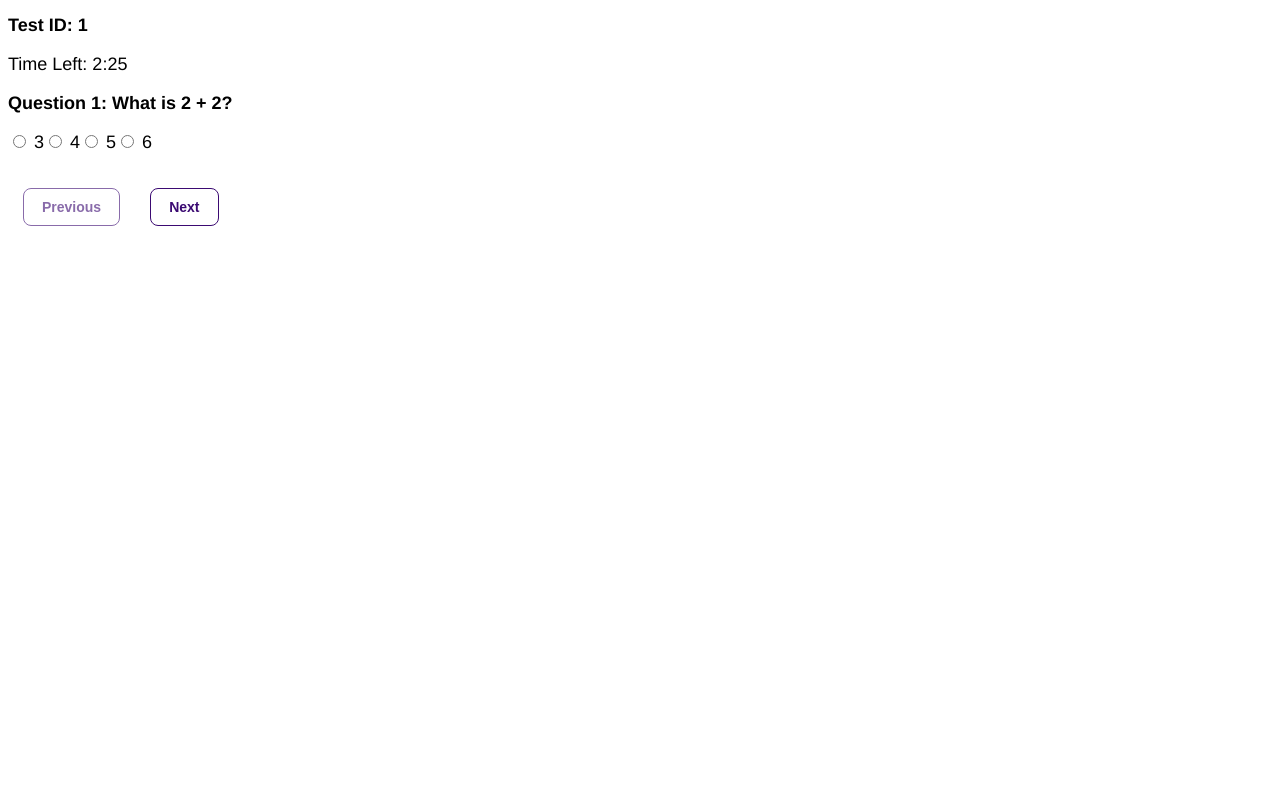
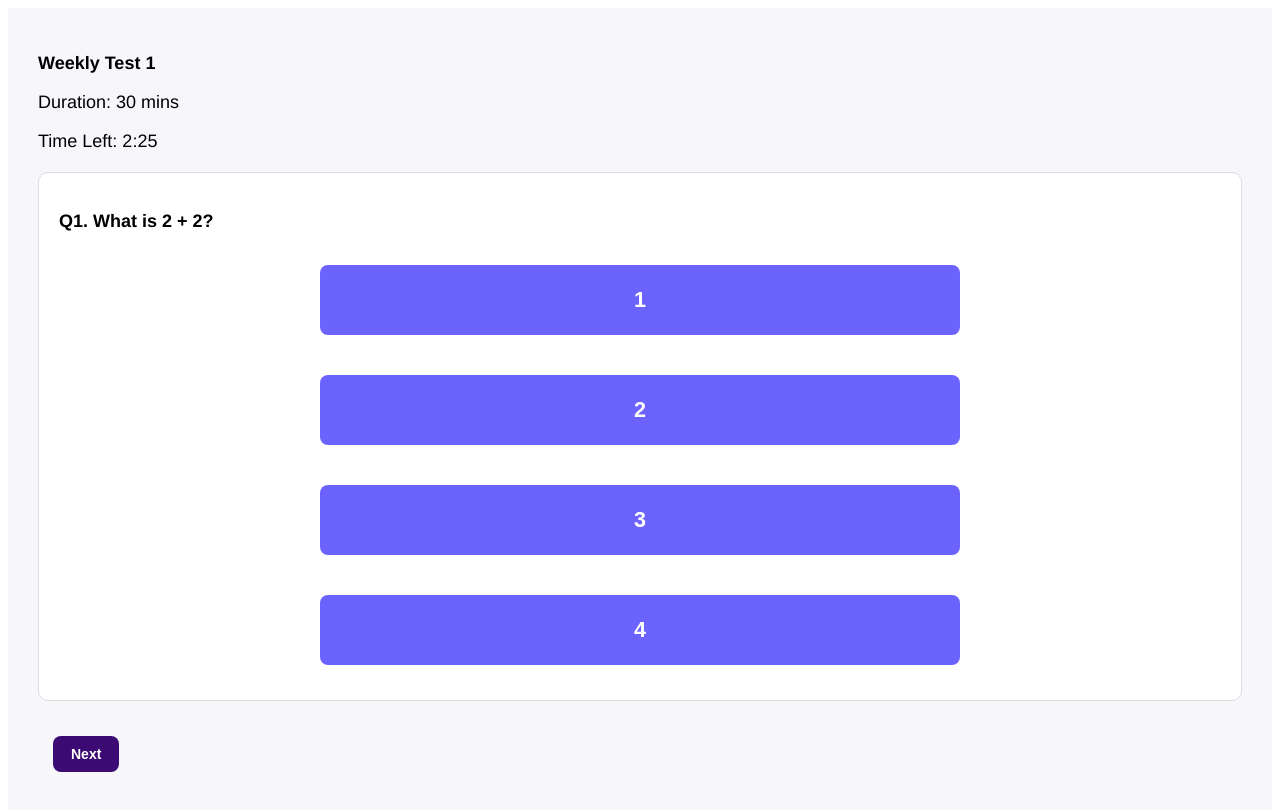
Before and after one commit to Excellent-Learning-Global/ELG-Exam-app, a React (Vite) app: page /test/1 in a window 1280 px wide. Shown: the top 810 px of the page. Built offline with nearby package versions, Linux system fonts and the light colour scheme.

Commit message:
createTest page done

```diff
--- a/src/App.jsx
+++ b/src/App.jsx
@@ -1,6 +1,7 @@
-import { useState } from 'react'
+import { useState } from "react";
 import { BrowserRouter, Routes, Route } from "react-router-dom";
-import { mockTests } from './data/Test.js';
+
+import { mockTests } from "./data/Test.js";
 import Login from "./pages/Login";
 import Dashboard from "./pages/Dashboard";
 import TakeTest from "./pages/TakeTest";
@@ -9,47 +10,35 @@ import AdminDashboard from "./pages/admin/AdminDashboard";
 import CreateTest from "./pages/admin/CreateTest";
 
 function App() {
-  const [count, setCount] = useState(0)
   const [tests, setTests] = useState(mockTests);
 
-  const addTest = (newTest) => {
-    setTests(prev => [...prev, newTest]);
-  };
-
-  const deleteTest = (id) => {
-    setTests(prev => prev.filter(test => test.id !== id));
-  };
-  const editTest = (updatedTest) => {
-    setTests(prev => prev.map(test =>
-      test.id === updatedTest.id ? updatedTest : test
-    ));
-  };
+  const addTest = (newTest) => setTests(prev => [...prev, newTest]);
+  const deleteTest = (id) => setTests(prev => prev.filter(t => t.id !== id));
+  const editTest = (updatedTest) => setTests(prev =>
+    prev.map(t => t.id === updatedTest.id ? updatedTest : t)
+  );
 
   return (
-    <>
-
     <BrowserRouter>
       <Routes>
         <Route path="/" element={<Login />} />
-        <Route path="/dashboard" element={<Dashboard />} />
-        <Route path="/test/:id" element={<TakeTest />} />
-        <Route path="/results/:id" element={<Results />} />
+
+
+        <Route path="/dashboard" element={<Dashboard tests={tests} />} />
+        <Route path="/test/:id" element={<TakeTest tests={tests} />} />
+        <Route path="/results/:id" element={<Results tests={tests} />} />
+
 
         <Route
           path="/admin"
-          element={<AdminDashboard tests={tests} deleteTest={deleteTest}  />}
+          element={<AdminDashboard tests={tests} deleteTest={deleteTest} />}
         />
-
         <Route
           path="/admin/create-test"
-          element={<CreateTest addTest={addTest} editTest={editTest}  />}
+          element={<CreateTest addTest={addTest} editTest={editTest} />}
         />
       </Routes>
     </BrowserRouter>
-
-
-    </>
-
   );
 }
 
--- a/src/pages/Dashboard.css
+++ b/src/pages/Dashboard.css
@@ -1,44 +1,30 @@
 *{
     font-size: 18px;
 }
-h1{
-    font-size: 36px;
-    padding: 10px 0;
+.dashboard-container {
+  padding: 30px;
 }
-.title{
 
-    font-size: 30px;
-    margin-bottom: 20px;
+.dashboard-title {
+  margin-bottom: 20px;
+}
 
+.test-list {
+  display: grid;
+  gap: 20px;
 }
-.container{
-    display: flex;
-    flex-direction: row;
 
-    gap: 20px;
+.test-card {
+  border: 1px solid #ddd;
+  border-radius: 10px;
+  padding: 20px;
+  background: #fff;
 }
-.questionsLayout{
 
-    border: 1px solid #ccc;
-    padding: 15px;
-    border-radius: 8px;
-    flex-basis: 50%;
-    background: #fafafa;
-    padding-left: 30px;
+.test-card h3 {
+  margin-bottom: 10px;
 }
-.testtitle{
-    font-size: 28px;
-    margin-bottom: 10px;
+
+.test-card p {
+  margin: 5px 0;
 }
-/* button{
-    margin-top: 10px;
-    padding: 12px 15px;
-    font-size: 24px;
-    background-color: #9e0cbb;
-    color: white;
-    border: none;
-    cursor: pointer;
-    border-radius: 7px;
-    margin: 10px;
-
-} */
--- /dev/null
+++ b/src/pages/TakeTest.css
@@ -0,0 +1,36 @@
+.take-test-container {
+  padding: 30px;
+  background-color: #F7F6FB;
+  min-height: 100vh;
+}
+
+.question-card {
+  background-color: #fff;
+  padding: 20px;
+  margin: 20px 0;
+  border-radius: 10px;
+  border: 1px solid #ddd;
+}
+
+.options {
+    display: flex;
+    width: 100%;
+    /* max-width: 80%; */
+    flex-direction: column;
+    gap: 10px;
+    justify-content: center;
+    align-items: center;
+}
+.options button {
+    width: 55%;
+    padding: 22px !important;
+    font-size: larger !important;
+
+
+}
+
+.navigation-buttons {
+  display: flex;
+  gap: 10px;
+  margin-top: 20px;
+}
--- a/src/pages/TakeTest.jsx
+++ b/src/pages/TakeTest.jsx
@@ -1,89 +1,118 @@
-import React from 'react'
-import Button from '../components/Button.jsx';
+import React, { useState, useEffect } from "react";
 import { useParams, useNavigate } from "react-router-dom";
-import { useState, useEffect } from "react";
+import Button from "../components/Button";
+import "./TakeTest.css";
 
-function TakeTest() {
+function TakeTest({ tests }) {
   const { id } = useParams();
   const navigate = useNavigate();
 
-  // Static questions for now
-  const questions = [
-    {
-      text: "What is 2 + 2?",
-      options: ["3", "4", "5", "6"]
-    },
-    {
-      text: "What is the capital of Nigeria?",
-      options: ["Lagos", "Abuja", "Kano", "Ibadan"]
-    },
-    {
-      text: "Which planet is known as Red Planet?",
-      options: ["Earth", "Mars", "Jupiter", "Venus"]
-    }
+  // Find the test by ID
+  const test = tests.find(t => t.id === parseInt(id));
+
+  // Mock questions (replace with backend  )
+  const mockQuestions = [
+    { id: 1, question: "What is 2 + 2?", options: ["1", "2", "3", "4"], answer: "4" },
+    { id: 2, question: "Which planet is known as the Red Planet?", options: ["Earth", "Mars", "Jupiter", "Venus"], answer: "Mars" },
+    { id: 3, question: "What is the capital of France?", options: ["Paris", "London", "Berlin", "Rome"], answer: "Paris" }
   ];
 
-  const [currentIndex, setCurrentIndex] = useState(0);
-  const [answers, setAnswers] = useState(Array(questions.length).fill(""));
-  const [timeLeft, setTimeLeft] = useState(150); // 2.5 min per test
+  const [currentQuestionIndex, setCurrentQuestionIndex] = useState(0);
+  const [selectedAnswers, setSelectedAnswers] = useState(() => {
+    // Load partial answers from localStorage if any
+    const saved = localStorage.getItem(`test-${id}-answers`);
+    return saved ? JSON.parse(saved) : {};
+  });
 
-  // Timer
+
+  const [timeLeft, setTimeLeft] = useState(150);
+
+
   useEffect(() => {
-    if (timeLeft <= 0) return;
+    if (timeLeft <= 0) {
+      handleSubmit(true); // auto-submit when timer runs out
+      return;
+    }
+
     const timer = setInterval(() => setTimeLeft(prev => prev - 1), 1000);
     return () => clearInterval(timer);
   }, [timeLeft]);
 
-  const handleOptionChange = (opt) => {
-    const newAnswers = [...answers];
-    newAnswers[currentIndex] = opt;
-    setAnswers(newAnswers);
+  // --- Save partial answers whenever selectedAnswers changes ---
+  useEffect(() => {
+    localStorage.setItem(`test-${id}-answers`, JSON.stringify(selectedAnswers));
+  }, [selectedAnswers, id]);
+
+  if (!test) return <p>Test not found</p>;
+
+  const currentQuestion = mockQuestions[currentQuestionIndex];
+
+  const handleOptionSelect = (option) => {
+    setSelectedAnswers({
+      ...selectedAnswers,
+      [currentQuestion.id]: option
+    });
   };
 
   const handleNext = () => {
-    if (currentIndex < questions.length - 1) setCurrentIndex(prev => prev + 1);
+    if (currentQuestionIndex < mockQuestions.length - 1) setCurrentQuestionIndex(prev => prev + 1);
   };
 
-  const handlePrev = () => {
-    if (currentIndex > 0) setCurrentIndex(prev => prev - 1);
+  const handlePrevious = () => {
+    if (currentQuestionIndex > 0) setCurrentQuestionIndex(prev => prev - 1);
   };
 
-  const handleSubmit = () => {
-    alert("Your answers: " + JSON.stringify(answers));
-    navigate("/dashboard");
+  const handleSubmit = (auto = false) => {
+    console.log(auto ? "Auto-submitted answers:" : "Submitted answers:", selectedAnswers);
+      let score = 0;
+      mockQuestions.forEach(q => {
+        if (selectedAnswers[q.id] === q.answer) {
+          score += 1;
+        }
+    });
+
+  // Save in localStorage or navigate with state
+    localStorage.setItem(`test-${id}-score`, score);
+
+    // Clear saved answers for this test
+    localStorage.removeItem(`test-${id}-answers`);
+
+    alert(auto ? "Time's up! Test submitted automatically." : "Test submitted!");
+    navigate(`/results/${id}`, { state: { score } });
   };
-  // Format time
+
+  // Timer display
   const minutes = Math.floor(timeLeft / 60);
   const seconds = timeLeft % 60;
 
   return (
-    <div>
-      <h2>Test ID: {id}</h2>
+    <div className="take-test-container">
+      <h2>{test.title}</h2>
+      <p>Duration: {test.duration}</p>
       <p>Time Left: {minutes}:{seconds < 10 ? `0${seconds}` : seconds}</p>
 
-      <h3>Question {currentIndex + 1}: {questions[currentIndex].text}</h3>
+      <div className="question-card">
+        <h3>Q{currentQuestionIndex + 1}. {currentQuestion.question}</h3>
+        <div className="options">
+          {currentQuestion.options.map(option => (
+            <Button
+              key={option}
+              type={selectedAnswers[currentQuestion.id] === option ? "primary" : "secondary"}
+              onClick={() => handleOptionSelect(option)}
+              disabled={timeLeft <= 0} // prevent changing after auto-submit
+            >
+              {option}
+            </Button>
+          ))}
+        </div>
+      </div>
 
-      {questions[currentIndex].options.map((opt, i) => (
-        <label key={i}>
-          <input
-            type="radio"
-            name={`q${currentIndex}`}
-            value={opt}
-            checked={answers[currentIndex] === opt}
-            onChange={() => handleOptionChange(opt)}
-          />{" "}
-          {opt}
-        </label>
-      ))}
-
-      <div style={{ marginTop: "20px" }}>
-        <Button  type='outline' onClick={handlePrev} disabled={currentIndex === 0} >
-          Previous
-        </Button>
-        {currentIndex < questions.length - 1 ? (
-          <Button type='outline' onClick={handleNext}>Next</Button>
+      <div className="navigation-buttons">
+        {currentQuestionIndex > 0 && <Button onClick={handlePrevious} disabled={timeLeft <= 0}>Previous</Button>}
+        {currentQuestionIndex < mockQuestions.length - 1 ? (
+          <Button onClick={handleNext} disabled={timeLeft <= 0}>Next</Button>
         ) : (
-          <Button onClick={handleSubmit}>Submit Test</Button>
+          <Button onClick={() => handleSubmit()} disabled={timeLeft <= 0}>Submit Test</Button>
         )}
       </div>
     </div>
--- a/src/pages/admin/AdminDashboard.css
+++ b/src/pages/admin/AdminDashboard.css
@@ -30,16 +30,18 @@
 .test-list {
   margin-top: 30px;
 }
-
 .test-card {
   border: 1px solid #ccc;
   border-radius: 8px;
   padding: 15px;
   margin-bottom: 15px;
+  transition: all 0.3s ease;
 }
 
-.test-actions {
-  margin-top: 10px;
-  display: flex;
-  gap: 10px;
+.test-card.removed {
+  opacity: 0;
+  transform: scale(0.95);
+  height: 0;
+  margin: 0;
+  padding: 0;
 }
--- a/src/pages/admin/AdminDashboard.jsx
+++ b/src/pages/admin/AdminDashboard.jsx
@@ -5,6 +5,16 @@ import Button from '../../components/Button.jsx';
 
 function AdminDashboard({ tests , deleteTest}) {
   const navigate = useNavigate();
+  const handleDelete = (id, title) => {
+    const confirmDelete = window.confirm(
+      `Are you sure you want to delete "${title}"?`
+    );
+
+    if (confirmDelete) {
+      deleteTest(id);
+    }
+  };
+
 
   const stats = {
     totalStudents: 200,
@@ -60,14 +70,13 @@ function AdminDashboard({ tests , deleteTest}) {
                 Edit
               </Button>
 
-              <Button type='danger'
-                 onClick={() => {
-                    if (window.confirm(`Are you sure you want to delete "${test.title}"?`)) {
-                      deleteTest(test.id);
-                    }
-                   }}
+              <Button
+                type="danger"
+                onClick={() => handleDelete(test.id, test.title)}
+              >
+                Delete
+              </Button>
 
-              >Delete</Button>
 
             </div>
           </div>
--- a/src/pages/admin/CreateTest.jsx
+++ b/src/pages/admin/CreateTest.jsx
@@ -29,6 +29,7 @@ function CreateTest({ addTest, editTest }) {
     if (editingTest) {
       editTest(newTest); // update existing test
     } else {
+      console.log("Adding new test:", newTest);
       addTest(newTest);  // add new test
     }
 
@@ -36,7 +37,8 @@ function CreateTest({ addTest, editTest }) {
     setTitle("");
     setDuration("");
     setTotalQuestions("");
-    navigate("/admin");
+
+    navigate("/dashboard");
   };
 
   return (
```
Also changed, not shown: src/pages/Dashboard.jsx (+20 -18 lines).
